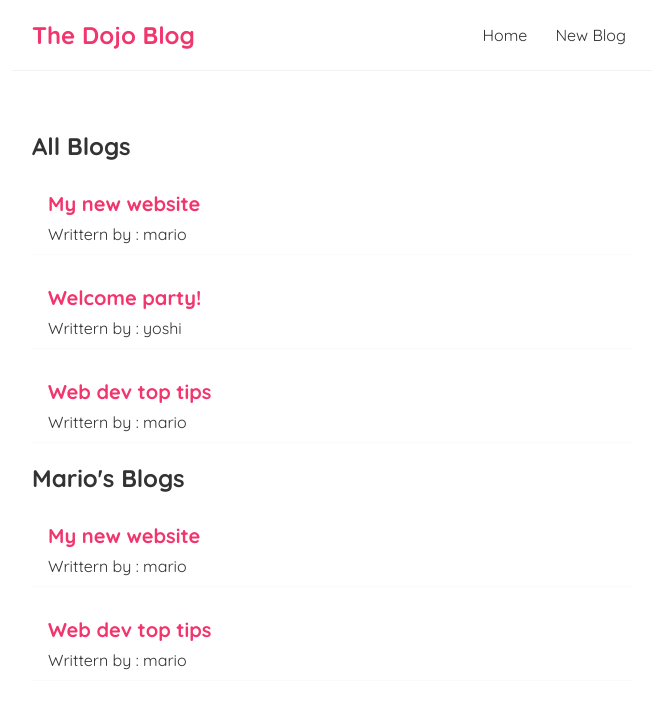
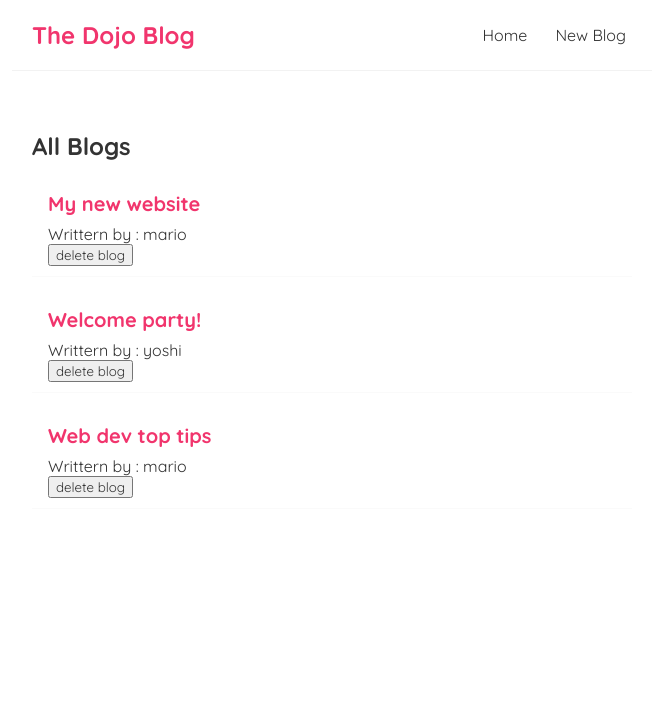
Before and after one commit to prakharjain3/dojo-blog, a React (Create React App) app: page / in a window 1280 px wide. Shown: the top 708 px of the page, without its empty margins (308-964 px from the left). Built offline with nearby package versions, Linux system fonts and the light colour scheme.

Commit message:
after lesson 14

```diff
--- a/src/BlogList.js
+++ b/src/BlogList.js
@@ -20,7 +20,7 @@
 
 // export default BlogList;
 
-const BlogList = ({blogs, title}) => {
+const BlogList = ({blogs, title, handleDelete}) => {
     // const blogs = props.blogs;
     // const title = props.title;
 
@@ -34,6 +34,7 @@
             {/* id must be unique for each item */}
             <h2>{blog.title} </h2>
             <p>Writtern by : {blog.author}</p>
+            <button onClick={() => {handleDelete(blog.id)}}>delete blog</button>
           </div>
         ))}
       </div>
--- a/src/Home.js
+++ b/src/Home.js
@@ -1,4 +1,4 @@
-import { useState } from "react";
+import { useState, useEffect} from "react";
 import BlogList from "./BlogList";
 
 const Home = () => {
@@ -13,12 +13,24 @@
     },
   ]);
   const title = "All Blogs";
-  const secondtitle = "Mario's Blogs";
+  //   const secondtitle = "Mario's Blogs";
+
+  const handleDelete = (id) => {
+    const newBlogs = blogs.filter((blog) => blog.id !== id);
+    setBlogs(newBlogs)
+  }
+
+  useEffect (() => {
+    console.log("use effect ran");
+    console.log(blogs)
+  })
 
   return (
     <div className="home">
-      <BlogList blogs={blogs} title={title} />
-      <BlogList blogs={blogs.filter((blog) => blog.author === "mario")} title={secondtitle} />
+      <BlogList blogs={blogs} title={title} handleDelete={handleDelete} />
+
+
+      {/* <BlogList blogs={blogs.filter((blog) => blog.author === "mario")} title={secondtitle} /> */}
     </div>
   );
 };
```
